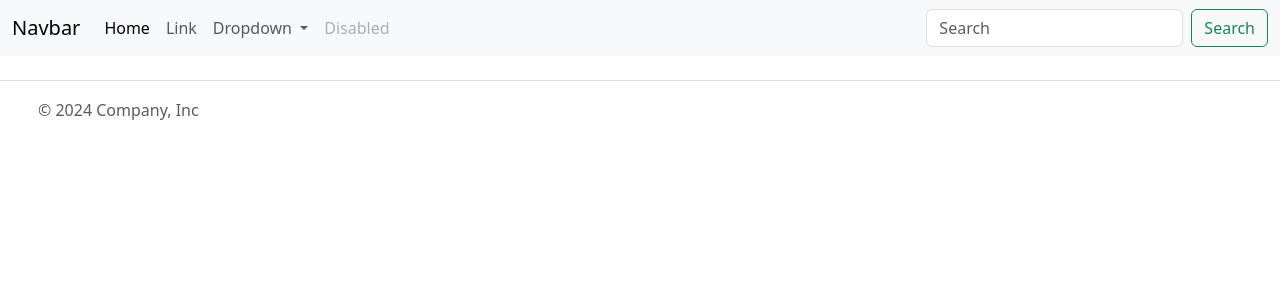
After one commit to Narimbetov00/Movies, a Django app: template templates/base.html in a window 1280 px wide. The commit adds this page. Shown: the top 300 px of the page. Run offline with Django 4.2, Linux system fonts and the light colour scheme; the template is opened without the code that fills it, so the values that code supplies are empty.

Commit message:
base.html ham movie_list.html update

```diff
--- a/config/settings.py
+++ b/config/settings.py
@@ -122,7 +122,8 @@ USE_TZ = True
 # https://docs.djangoproject.com/en/4.2/howto/static-files/
 
 STATIC_URL = 'static/'
-STATIC_ROOT = os.path.join(BASE_DIR, 'static')
+STATICFILES_DIRS = [BASE_DIR / 'static']
+# STATIC_ROOT = os.path.join(BASE_DIR, 'static')
 MEDIA_URL = 'media/'
 MEDIA_ROOT = 'media/'
 
--- a/config/urls.py
+++ b/config/urls.py
@@ -25,4 +25,4 @@ urlpatterns = [
 ]+ static(settings.MEDIA_URL, document_root=settings.MEDIA_ROOT)
 
 
-urlpatterns += static(settings.STATIC_URL,document_root=settings.STATIC_ROOT)
+# urlpatterns += static(settings.STATIC_URL,document_root=settings.STATIC_ROOT)
--- /dev/null
+++ b/static/css/movie_list.css
@@ -0,0 +1,32 @@
+/* body{
+    background: #053e5f 100%;
+} */
+.container{
+    margin-right: 200px;
+    margin-left: 200px;
+    /* border: 1px solid; */
+
+}
+
+
+
+.card-flex{
+    display: flex;
+    margin-left: 3px;
+}
+.card-flex p{
+    width: 600px;
+}
+
+.card-flex a{
+    font-size: larger;
+    border: 1px solid;
+}
+.card-flex a:hover{
+    border-radius:20px;
+    background: #67db31;
+    width: 30px;
+}
+.card-about{
+    margin-left: 20px;
+}
--- /dev/null
+++ b/templates/base.html
@@ -0,0 +1,69 @@
+{% load static %}
+<!DOCTYPE html>
+<html lang="en">
+<head>
+    <meta charset="UTF-8">
+    <meta name="viewport" content="width=device-width, initial-scale=1.0">
+    <title>Document</title>
+    <link rel="stylesheet" href="{% static 'css/movie_list.css' %}">
+    <link href="https://cdn.jsdelivr.net/npm/bootstrap@5.3.3/dist/css/bootstrap.min.css" rel="stylesheet" integrity="sha384-QWTKZyjpPEjISv5WaRU9OFeRpok6YctnYmDr5pNlyT2bRjXh0JMhjY6hW+ALEwIH" crossorigin="anonymous">
+    <script src="https://cdn.jsdelivr.net/npm/bootstrap@5.3.3/dist/js/bootstrap.bundle.min.js" integrity="sha384-YvpcrYf0tY3lHB60NNkmXc5s9fDVZLESaAA55NDzOxhy9GkcIdslK1eN7N6jIeHz" crossorigin="anonymous"></script>
+</head>
+<body>
+    <nav class="navbar navbar-expand-lg navbar-light bg-light">
+        <div class="container-fluid">
+          <a class="navbar-brand" href="#">Navbar</a>
+          <button class="navbar-toggler" type="button" data-bs-toggle="collapse" data-bs-target="#navbarSupportedContent" aria-controls="navbarSupportedContent" aria-expanded="false" aria-label="Toggle navigation">
+            <span class="navbar-toggler-icon"></span>
+          </button>
+          <div class="collapse navbar-collapse" id="navbarSupportedContent">
+            <ul class="navbar-nav me-auto mb-2 mb-lg-0">
+              <li class="nav-item">
+                <a class="nav-link active" aria-current="page" href="#">Home</a>
+              </li>
+              <li class="nav-item">
+                <a class="nav-link" href="#">Link</a>
+              </li>
+              <li class="nav-item dropdown">
+                <a class="nav-link dropdown-toggle" href="#" id="navbarDropdown" role="button" data-bs-toggle="dropdown" aria-expanded="false">
+                  Dropdown
+                </a>
+                <ul class="dropdown-menu" aria-labelledby="navbarDropdown">
+                  <li><a class="dropdown-item" href="#">Action</a></li>
+                  <li><a class="dropdown-item" href="#">Another action</a></li>
+                  <li><hr class="dropdown-divider"></li>
+                  <li><a class="dropdown-item" href="#">Something else here</a></li>
+                </ul>
+              </li>
+              <li class="nav-item">
+                <a class="nav-link disabled" href="#" tabindex="-1" aria-disabled="true">Disabled</a>
+              </li>
+            </ul>
+            <form class="d-flex">
+              <input class="form-control me-2" type="search" placeholder="Search" aria-label="Search">
+              <button class="btn btn-outline-success" type="submit">Search</button>
+            </form>
+          </div>
+        </div>
+      </nav>
+      {% block content %}
+
+      {% endblock content %}
+      <div class="container-footer">
+        <footer class="d-flex flex-wrap justify-content-between align-items-center py-3 my-4 border-top">
+          <div class="col-md-4 d-flex align-items-center">
+            <a href="/" class="mb-3 me-2 mb-md-0 text-body-secondary text-decoration-none lh-1">
+              <svg class="bi" width="30" height="24"><use xlink:href="#bootstrap"></use></svg>
+            </a>
+            <span class="mb-3 mb-md-0 text-body-secondary">© 2024 Company, Inc</span>
+          </div>
+
+          <ul class="nav col-md-4 justify-content-end list-unstyled d-flex">
+            <li class="ms-3"><a class="text-body-secondary" href="#"><svg class="bi" width="24" height="24"><use xlink:href="#twitter"></use></svg></a></li>
+            <li class="ms-3"><a class="text-body-secondary" href="#"><svg class="bi" width="24" height="24"><use xlink:href="#instagram"></use></svg></a></li>
+            <li class="ms-3"><a class="text-body-secondary" href="#"><svg class="bi" width="24" height="24"><use xlink:href="#facebook"></use></svg></a></li>
+          </ul>
+        </footer>
+      </div>
+</body>
+</html>
```
Also changed, not shown: templates/movie_list.html (+23 -5 lines).
